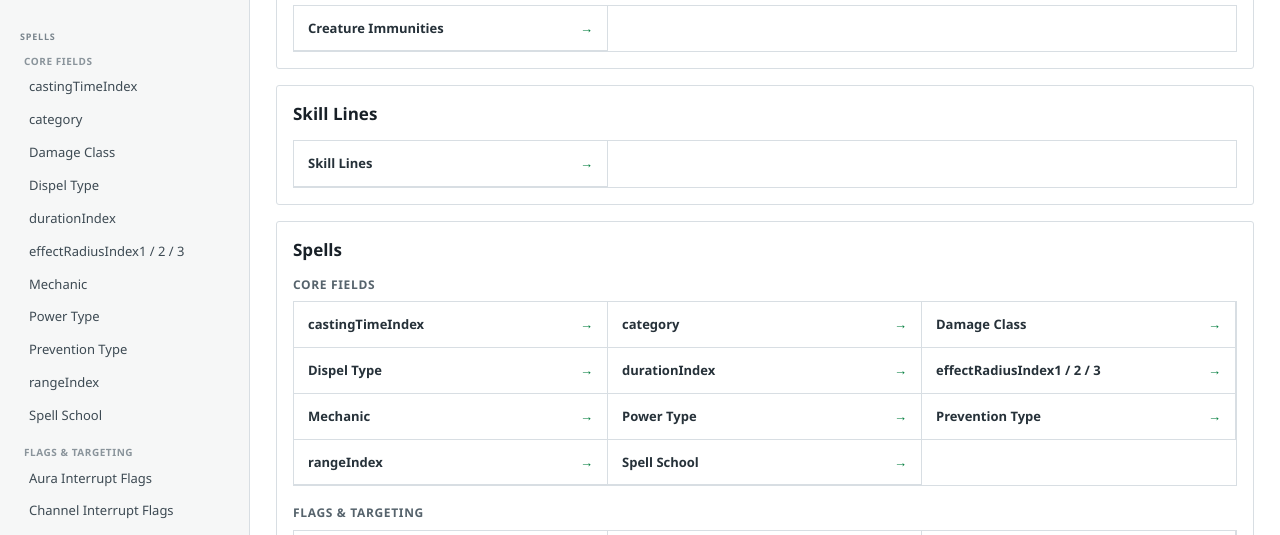
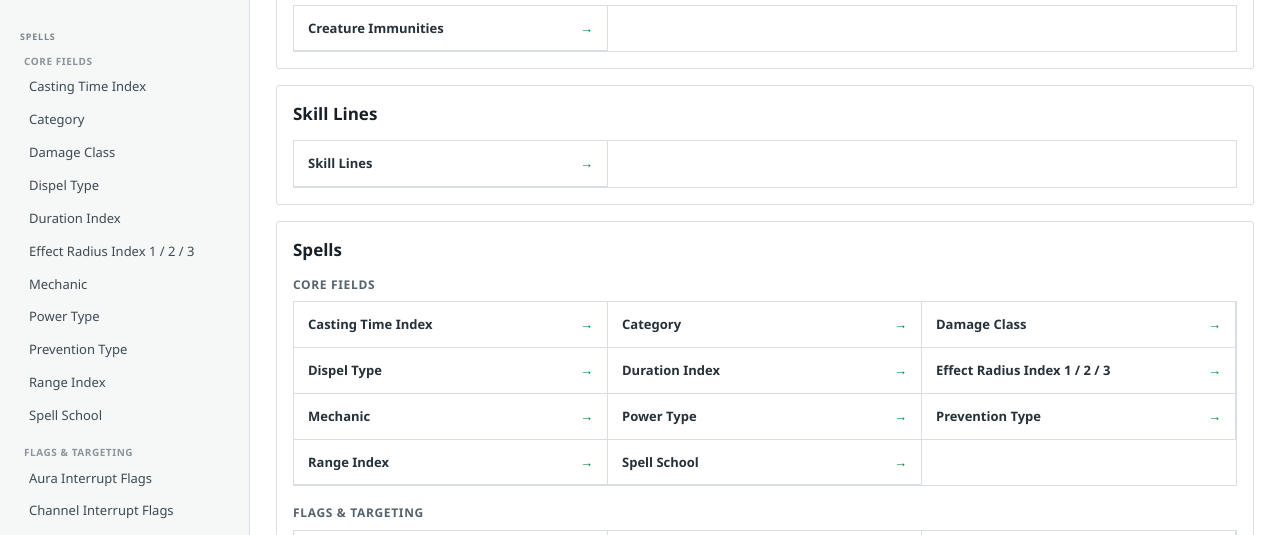
Before and after one commit to frogcraftwow/vmangos-flags, a React (Vite) app: page /#/ in a window 1280 px wide. Shown: the part 258-793 px from the top of the page. Built offline with nearby package versions, Linux system fonts and the light colour scheme.

Commit message:
Use readable labels for spell core fields

```diff
--- a/src/data/spellDbcReferences.ts
+++ b/src/data/spellDbcReferences.ts
@@ -3,7 +3,7 @@ import source from './spellDbcReferences.json';
 export const spellDbcReferenceGroups = {
   'spell-cast-times': {
     ...source['spell-cast-times'],
-    title: 'castingTimeIndex',
+    title: 'Casting Time Index',
     fields: ['castingTimeIndex'],
     source: 'SpellCastTimes.dbc',
     selectorLabel: 'Cast time',
@@ -11,28 +11,28 @@ export const spellDbcReferenceGroups = {
   'spell-category': {
     // Friendly option names follow SpellCategories in vmangos/core's SpellDefines.h.
     ...source['spell-category'],
-    title: 'category',
+    title: 'Category',
     fields: ['category'],
     source: 'SpellCategory.dbc',
     selectorLabel: 'Category',
   },
   'spell-duration': {
     ...source['spell-duration'],
-    title: 'durationIndex',
+    title: 'Duration Index',
     fields: ['durationIndex'],
     source: 'SpellDuration.dbc',
     selectorLabel: 'Duration',
   },
   'spell-radius': {
     ...source['spell-radius'],
-    title: 'effectRadiusIndex1 / 2 / 3',
+    title: 'Effect Radius Index 1 / 2 / 3',
     fields: ['effectRadiusIndex1', 'effectRadiusIndex2', 'effectRadiusIndex3'],
     source: 'SpellRadius.dbc',
     selectorLabel: 'Effect radius',
   },
   'spell-range': {
     ...source['spell-range'],
-    title: 'rangeIndex',
+    title: 'Range Index',
     fields: ['rangeIndex'],
     source: 'SpellRange.dbc',
     selectorLabel: 'Range',
--- a/src/lib/navigation.ts
+++ b/src/lib/navigation.ts
@@ -23,16 +23,16 @@ export const navigationSections: readonly NavSection[] = [
       {
         label: 'Core fields',
         links: links(
-          ['castingTimeIndex', '/spells/reference/spell-cast-times'],
-          ['category', '/spells/reference/spell-category'],
+          ['Casting Time Index', '/spells/reference/spell-cast-times'],
+          ['Category', '/spells/reference/spell-category'],
           ['Damage Class', '/spells/reference/damage-class'],
           ['Dispel Type', '/spells/reference/dispel-type'],
-          ['durationIndex', '/spells/reference/spell-duration'],
-          ['effectRadiusIndex1 / 2 / 3', '/spells/reference/spell-radius'],
+          ['Duration Index', '/spells/reference/spell-duration'],
+          ['Effect Radius Index 1 / 2 / 3', '/spells/reference/spell-radius'],
           ['Mechanic', '/spells/reference/mechanic'],
           ['Power Type', '/spells/reference/power-type'],
           ['Prevention Type', '/spells/reference/prevention-type'],
-          ['rangeIndex', '/spells/reference/spell-range'],
+          ['Range Index', '/spells/reference/spell-range'],
           ['Spell School', '/spells/reference/spell-school'],
         ),
       },
```
Also changed, not shown: 1 other file (tests, documents, lock files or other folders).
